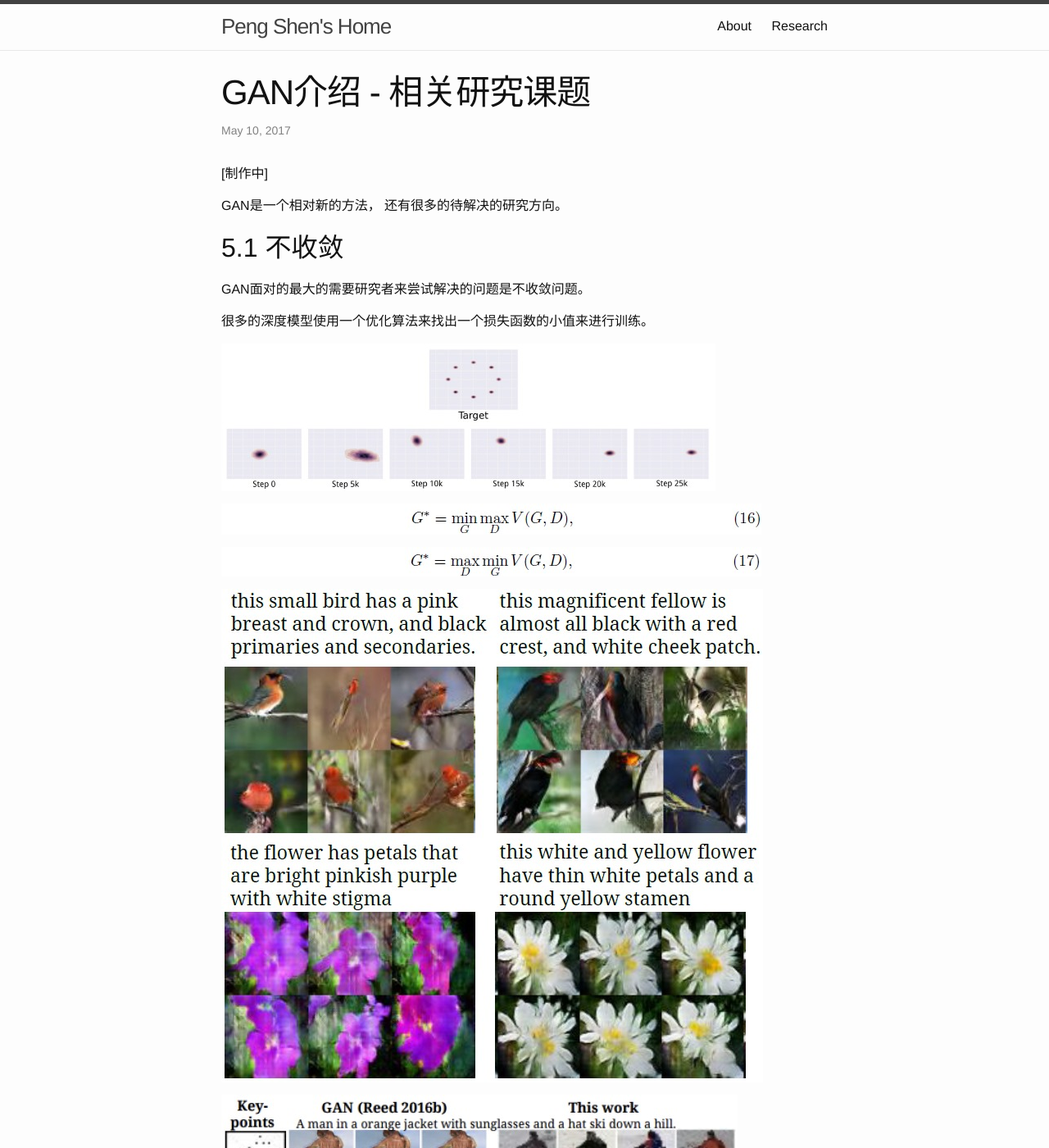
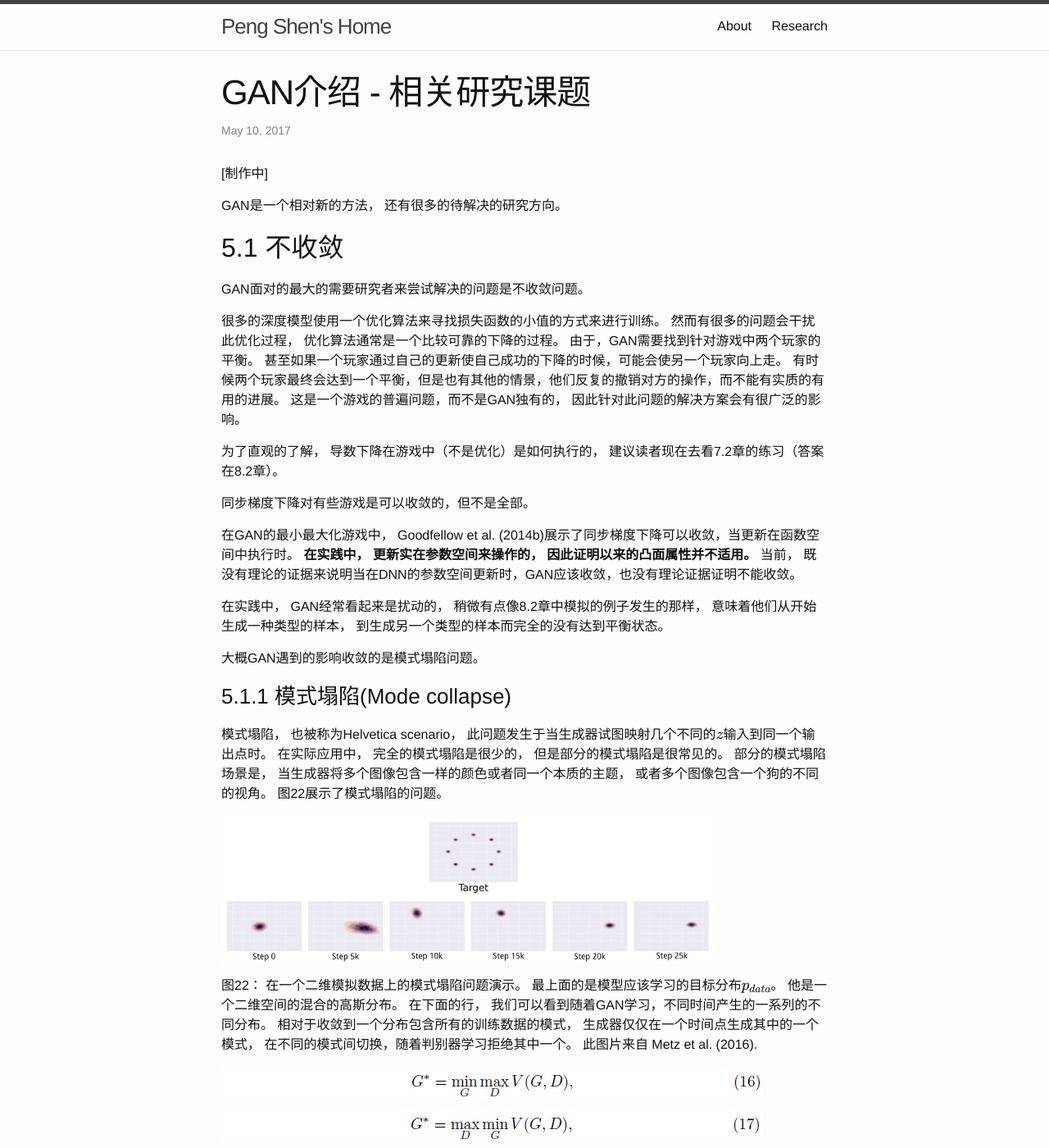
Before and after one commit to sinpycn/sinpycn.github.io, a Jekyll site: the page built from _posts/research/2017-05-10-GAN-Tutorial-Research-Frontiers.md, in a window 1280 px wide and 1400 px high. Shown: the whole window at 82% size. Built offline with Jekyll 4.4.1, drawn with Linux system fonts in a browser that asks for light colours; formulas are drawn with MathJax 3.

Commit message:
Update 2017-05-10-GAN-Tutorial-Research-Frontiers.md

```diff
--- a/_posts/research/2017-05-10-GAN-Tutorial-Research-Frontiers.md
+++ b/_posts/research/2017-05-10-GAN-Tutorial-Research-Frontiers.md
@@ -13,10 +13,38 @@ GAN是一个相对新的方法， 还有很多的待解决的研究方向。
 
 GAN面对的最大的需要研究者来尝试解决的问题是不收敛问题。
 
-很多的深度模型使用一个优化算法来找出一个损失函数的小值来进行训练。
+很多的深度模型使用一个优化算法来寻找损失函数的小值的方式来进行训练。
+然而有很多的问题会干扰此优化过程， 优化算法通常是一个比较可靠的下降的过程。
+由于，GAN需要找到针对游戏中两个玩家的平衡。
+甚至如果一个玩家通过自己的更新使自己成功的下降的时候，可能会使另一个玩家向上走。
+有时候两个玩家最终会达到一个平衡，但是也有其他的情景，他们反复的撤销对方的操作，而不能有实质的有用的进展。
+这是一个游戏的普遍问题，而不是GAN独有的， 因此针对此问题的解决方案会有很广泛的影响。
 
+为了直观的了解， 导数下降在游戏中（不是优化）是如何执行的， 建议读者现在去看7.2章的练习（答案在8.2章）。
+
+同步梯度下降对有些游戏是可以收敛的，但不是全部。
+
+在GAN的最小最大化游戏中， Goodfellow et al. (2014b)展示了同步梯度下降可以收敛，当更新在函数空间中执行时。
+**在实践中， 更新实在参数空间来操作的， 因此证明以来的凸面属性并不适用。**
+当前， 既没有理论的证据来说明当在DNN的参数空间更新时，GAN应该收敛，也没有理论证据证明不能收敛。
+
+在实践中， GAN经常看起来是扰动的， 稍微有点像8.2章中模拟的例子发生的那样， 意味着他们从开始生成一种类型的样本， 到生成另一个类型的样本而完全的没有达到平衡状态。
+
+大概GAN遇到的影响收敛的是模式塌陷问题。
+
+### 5.1.1 模式塌陷(Mode collapse)
+
+模式塌陷， 也被称为Helvetica scenario， 此问题发生于当生成器试图映射几个不同的$$z$$输入到同一个输出点时。
+在实际应用中， 完全的模式塌陷是很少的， 但是部分的模式塌陷是很常见的。
+部分的模式塌陷场景是， 当生成器将多个图像包含一样的颜色或者同一个本质的主题， 或者多个图像包含一个狗的不同的视角。
+图22展示了模式塌陷的问题。
 
 ![Figure 22](/images/201705/10/fig22.jpg)
+
+图22： 在一个二维模拟数据上的模式塌陷问题演示。 最上面的是模型应该学习的目标分布$$p_{data}$$。
+他是一个二维空间的混合的高斯分布。 在下面的行， 我们可以看到随着GAN学习，不同时间产生的一系列的不同分布。
+相对于收敛到一个分布包含所有的训练数据的模式， 生成器仅仅在一个时间点生成其中的一个模式， 在不同的模式间切换，随着判别器学习拒绝其中一个。
+此图片来自 Metz et al. (2016).
 
 ![Equation 16](/images/201705/10/eq16.jpg)
 
```
Also changed, not shown: other parts of _posts/research/2017-05-10-GAN-Tutorial-Research-Frontiers.md (+0 -2 lines).
